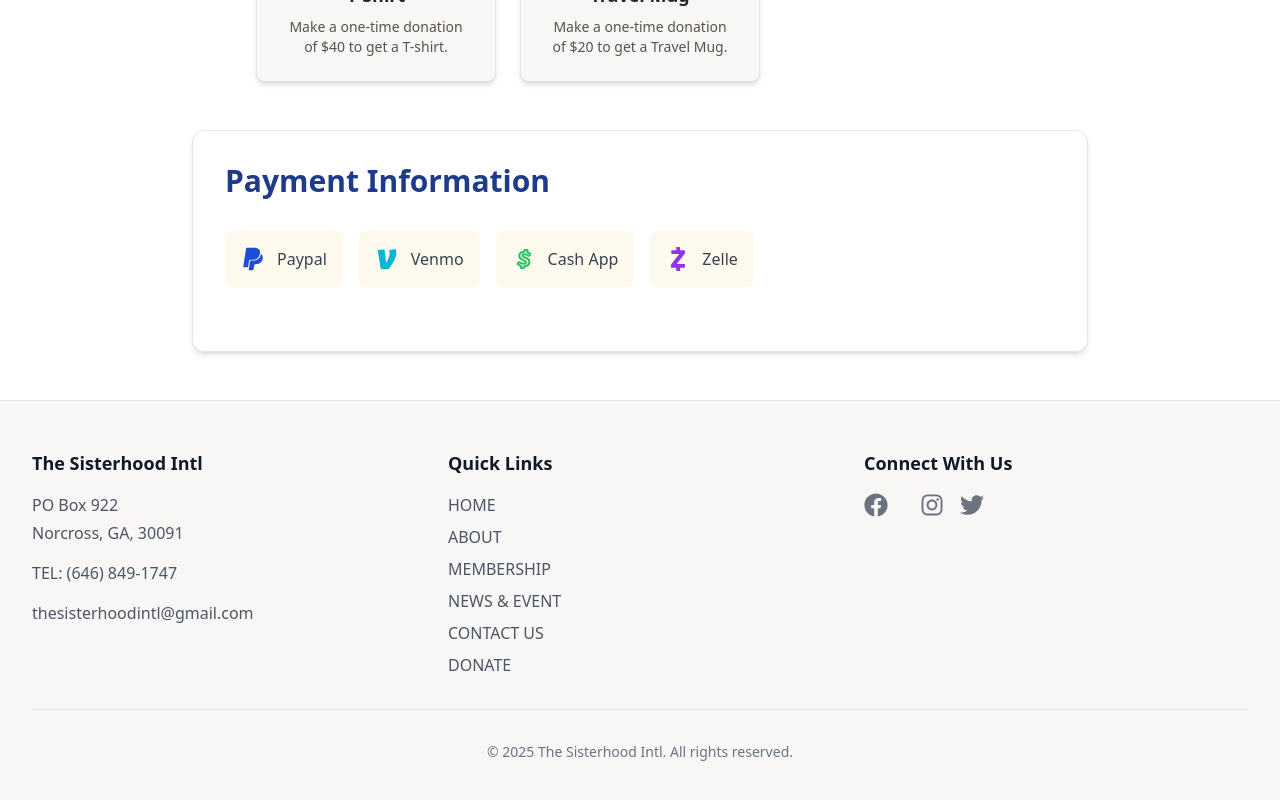
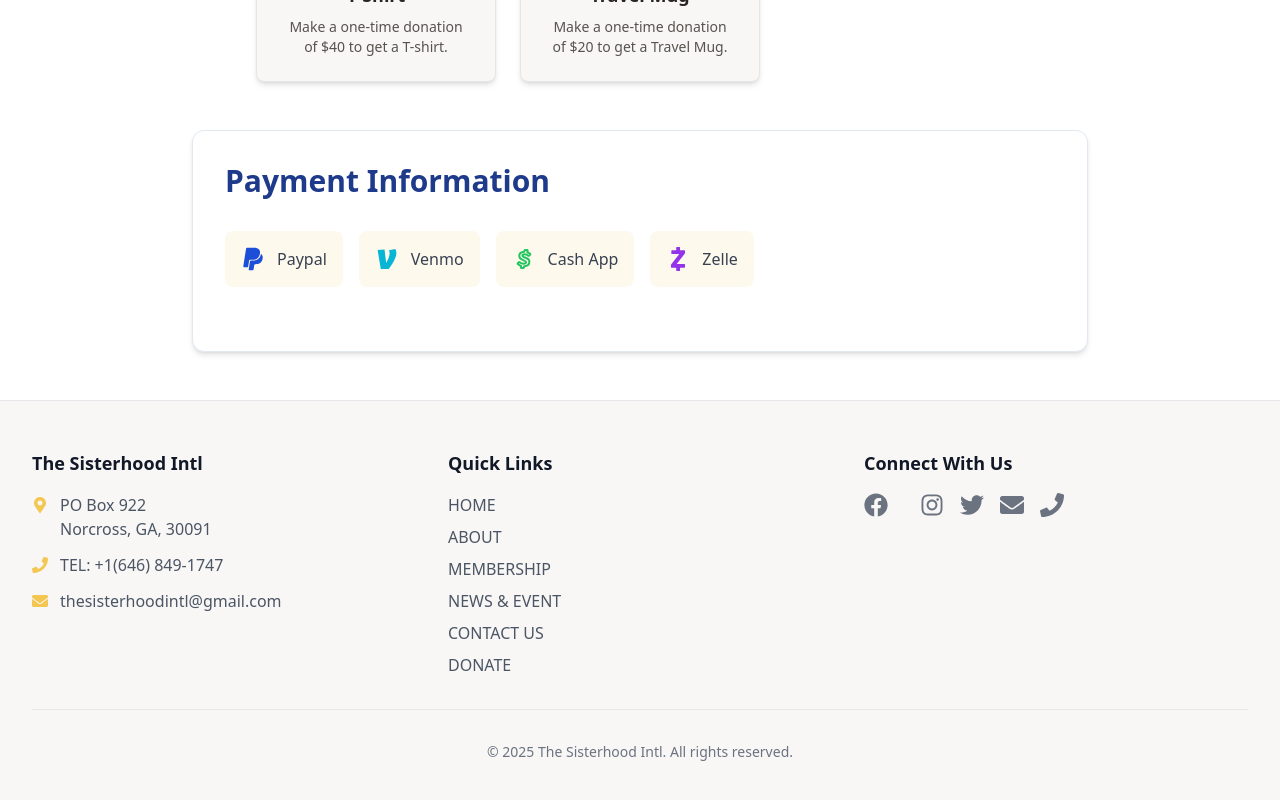
Before and after one commit to Kennysaruni/thesisterhoodintl, a React (Vite) app: page /donate in a window 1280 px wide. Shown: the part 1291-2091 px from the top of the page. Built offline with nearby package versions, Linux system fonts and the light colour scheme.

Commit message:
Re done footer

```diff
--- a/src/Components/Footer.jsx
+++ b/src/Components/Footer.jsx
@@ -1,9 +1,9 @@
 import React from 'react';
-import { Link } from 'react-router-dom'; // 1. Import Link from React Router
-import { FaFacebook, FaInstagram, FaTwitter } from 'react-icons/fa'; // 2. Import social icons
+import { Link } from 'react-router-dom';
+// 1. Imported new icons
+import { FaFacebook, FaInstagram, FaTwitter, FaEnvelope, FaPhone, FaMapMarkerAlt } from 'react-icons/fa';
 
 function Footer() {
-    // 3. Updated paths and added Donate link
     const navLinks = [
         { name: "HOME", path: "/" },
         { name: "ABOUT", path: "/about" },
@@ -17,38 +17,40 @@ function Footer() {
         { name: 'Facebook', href: '#', icon: FaFacebook },
         { name: 'Instagram', href: '#', icon: FaInstagram },
         { name: 'Twitter', href: '#', icon: FaTwitter },
+        { name: 'Email', href: 'mailto:thesisterhoodintl@gmail.com', icon: FaEnvelope },
+        { name: 'Phone', href: 'tel:+16468491747', icon: FaPhone },
     ];
 
     return (
-        // FIX: Corrected dark mode background color
         <footer className='bg-background-light dark:bg-background-dark border-t border-gray-200 dark:border-gray-800'>
             <div className='container mx-auto px-4 sm:px-6 lg:px-8 py-12'>
                 <div className='grid grid-cols-1 md:grid-cols-3 gap-8'>
-
-                    {/* Contact Info */}
                     <div className='space-y-4'>
                         <h3 className='text-lg font-semibold text-gray-900 dark:text-white'>The Sisterhood Intl</h3>
-                        <address className='not-italic text-gray-600 dark:text-gray-400 space-y-1'>
-                            <p>PO Box 922</p>
-                            <p>Norcross, GA, 30091</p>
-                        </address>
-                        {/* 4. Made contact info clickable */}
-                        <p>
-                            <a href="tel:+16468491747" className='text-gray-600 dark:text-gray-400 hover:text-primary'>TEL: (646) 849-1747</a>
-                        </p>
-                        <p>
-                            <a href="mailto:thesisterhoodintl@gmail.com" className='text-gray-600 dark:text-gray-400 hover:text-primary'>thesisterhoodintl@gmail.com</a>
-                        </p>
+                        <div className='space-y-3 text-gray-600 dark:text-gray-400'>
+                            <div className='flex items-start gap-3'>
+                                <FaMapMarkerAlt className='text-primary mt-1 h-4 w-4' />
+                                <address className='not-italic'>
+                                    PO Box 922<br />
+                                    Norcross, GA, 30091
+                                </address>
+                            </div>
+                            <div className='flex items-center gap-3'>
+                                <FaPhone className='text-primary h-4 w-4' />
+                                <a href="tel:+16468491747" className='hover:text-primary'>TEL: +1(646) 849-1747</a>
+                            </div>
+                            <div className='flex items-center gap-3'>
+                                <FaEnvelope className='text-primary h-4 w-4' />
+                                <a href="mailto:thesisterhoodintl@gmail.com" className='hover:text-primary'>thesisterhoodintl@gmail.com</a>
+                            </div>
+                        </div>
                     </div>
 
-                    {/* Quick Links */}
                     <div className='space-y-4'>
                         <h3 className='text-lg font-semibold text-gray-900 dark:text-white'>Quick Links</h3>
                         <ul className='space-y-2'>
                             {navLinks.map((link) => (
-                                // FIX: Key should be on the outer element (li)
                                 <li key={link.name}>
-                                    {/* 5. Using <Link> from React Router */}
                                     <Link
                                         to={link.path}
                                         className='text-gray-600 dark:text-gray-400 hover:text-primary dark:hover:text-primary transition-colors'
@@ -60,18 +62,17 @@ function Footer() {
                         </ul>
                     </div>
 
-                    {/* Social Links */}
                     <div className='space-y-4'>
                         <h3 className='text-lg font-semibold text-gray-900 dark:text-white'>Connect With Us</h3>
                         <div className='flex space-x-4'>
-                            {/* 6. Added social media icons */}
                             {socialLinks.map((social) => (
                                 <a
                                     key={social.name}
                                     href={social.href}
                                     className='text-gray-500 dark:text-gray-400 hover:text-primary dark:hover:text-primary transition-colors'
                                     aria-label={social.name}
-                                    target="_blank"
+                                    // Only open social media in a new tab, not mail or phone
+                                    target={social.href.startsWith('http') ? '_blank' : '_self'}
                                     rel="noopener noreferrer"
                                 >
                                     <social.icon className='h-6 w-6' />
```
